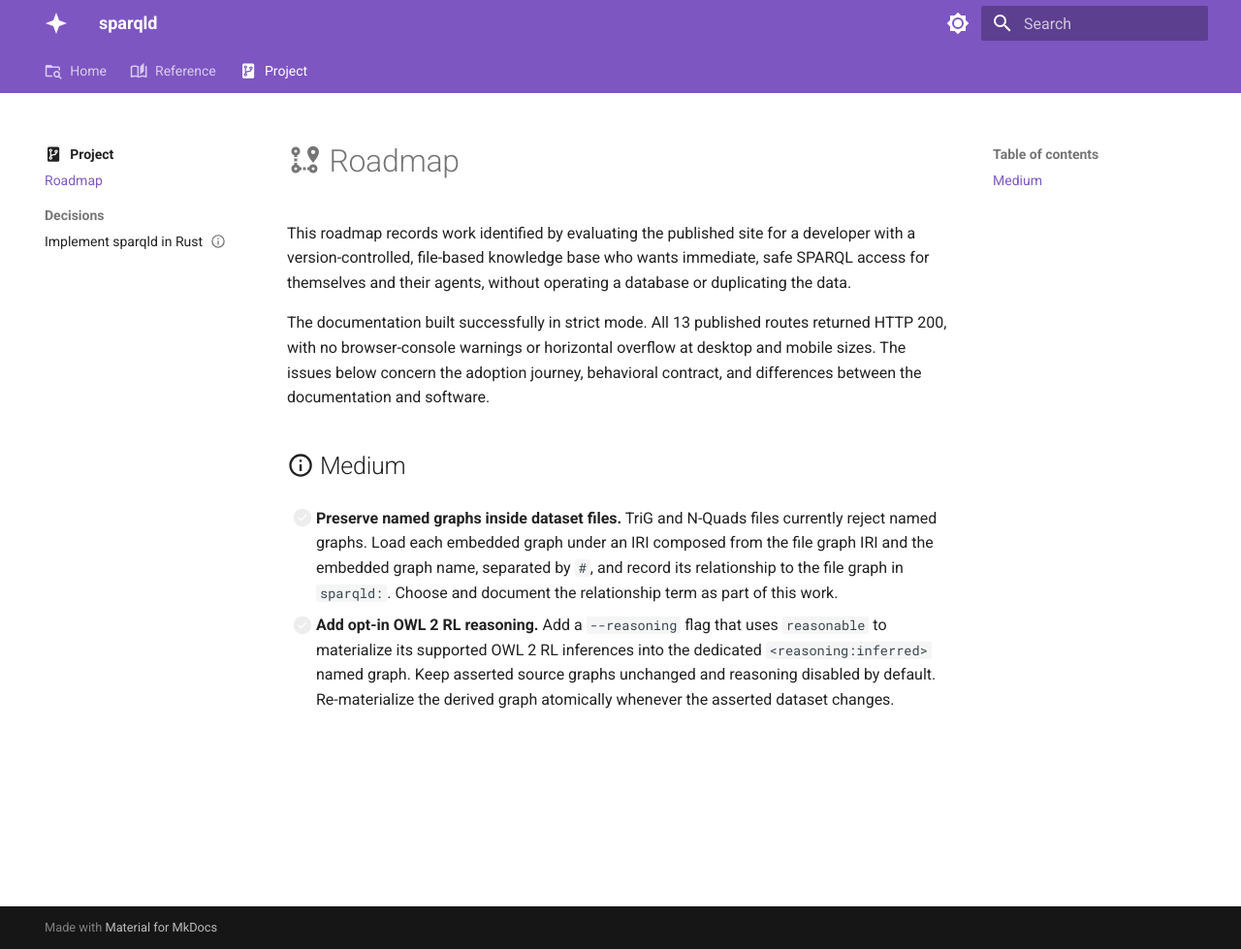
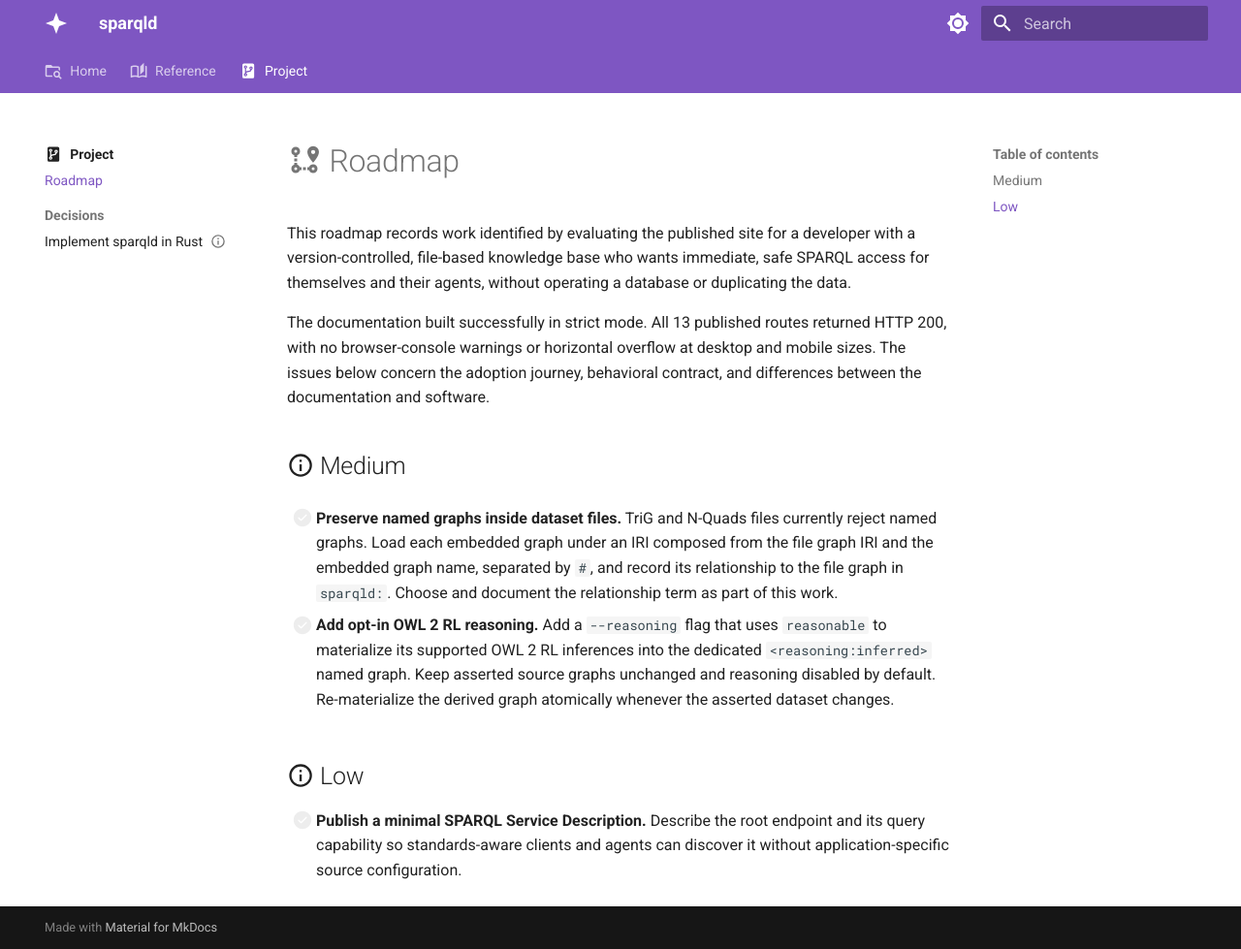
Before and after one commit to iolanta-tech/sparqld, an MkDocs documentation site: the page built from docs/project/roadmap.md, in a window 1280 px wide and 979 px high. Shown: the whole window at 97% size. Built offline with MkDocs 1.6.1 and Material for MkDocs 9.7.7, drawn with Linux system fonts in a browser that asks for light colours.

Commit message:
Add service description roadmap item

```diff
--- a/docs/project/roadmap.md
+++ b/docs/project/roadmap.md
@@ -38,3 +38,9 @@
    dedicated `<reasoning:inferred>` named graph. Keep asserted source graphs
    unchanged and reasoning disabled by default. Re-materialize the derived
    graph atomically whenever the asserted dataset changes.
+
+## :material-information-outline: Low
+
+- [ ] **Publish a minimal SPARQL Service Description.** Describe the root
+   endpoint and its query capability so standards-aware clients and agents can
+   discover it without application-specific source configuration.
```
